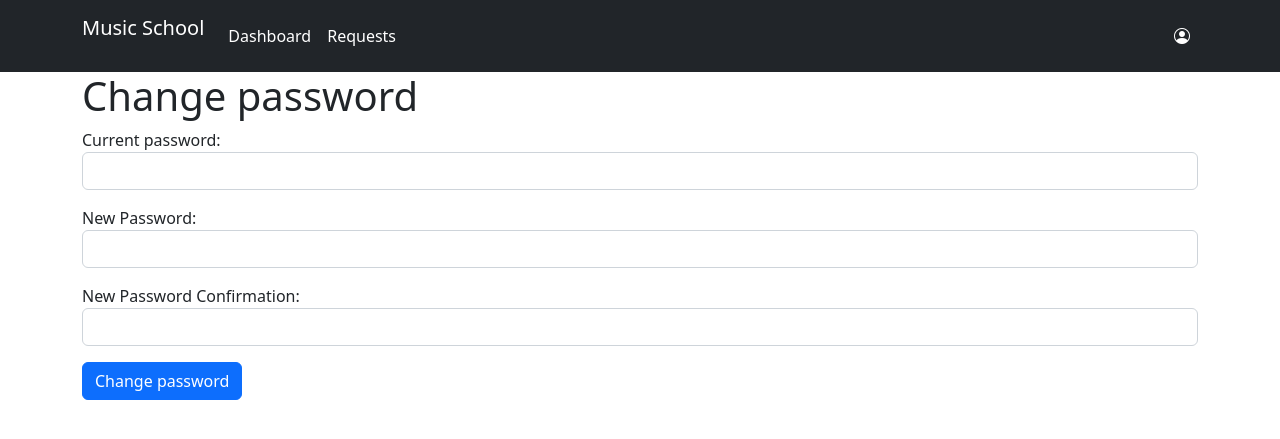
After one commit to SaujanShr/Falcon, a Django app: page /change_password/ in a window 1280 px wide. The commit adds this page. Shown: the top 439 px of the page. Run offline with Django 4.2, Linux system fonts and the light colour scheme; a user stored in the database is signed in; some libraries are stand-ins or nearby versions.

Commit message:
Add change password for logged in user

```diff
--- a/lessons/forms.py
+++ b/lessons/forms.py
@@ -106,6 +106,28 @@ class SignUpForm(forms.ModelForm):
     #password = forms.CharField(label='Password', widget=forms.PasswordInput())
 
 
+class PasswordForm(forms.Form):
+
+    password = forms.CharField(label='Current password', widget=forms.PasswordInput())
+    new_password = forms.CharField(
+        label='New Password',
+        widget=forms.PasswordInput(),
+        validators=[RegexValidator(
+            regex=r'^(?=.*[A-Z])(?=.*[a-z])(?=.*[0-9]).*$',
+            message='Password must contain an uppercase character, a lowercase '
+                    'character and a number'
+            )]
+    )
+    password_confirmation = forms.CharField(label='New Password Confirmation', widget=forms.PasswordInput())
+
+    def clean(self):
+        super().clean()
+        new_password = self.cleaned_data.get('new_password')
+        password_confirmation = self.cleaned_data.get('password_confirmation')
+        if new_password != password_confirmation:
+            self.add_error('password_confirmation', 'Confirmation does not match password.')
+
+
 class TransactionSubmitForm(forms.ModelForm):
     class Meta:
         model = BankTransaction
--- a/lessons/templates/partials/student_menu.html
+++ b/lessons/templates/partials/student_menu.html
@@ -10,7 +10,7 @@
             </a>
             <ul class="dropdown-menu dropdown-menu-end">
                 <li><a class="dropdown-item" href="#">Change Profile</a></li>
-                <li><a class="dropdown-item" href="#">Change Password</a></li>
+                <li><a class="dropdown-item" href="{% url 'change_password' %}">Change Password</a></li>
                 <li>
                     <hr class="dropdown-divider">
                 </li>
--- /dev/null
+++ b/lessons/templates/password_change.html
@@ -0,0 +1,15 @@
+{% extends 'base_content.html' %}
+{% block content %}
+<div class="container">
+  <div class="row">
+    <div class="col-12">
+      <h1>Change password</h1>
+      <form action="{% url 'change_password' %}" method="post">
+        {% csrf_token %}
+        {% include 'partials/bootstrap_form.html' with form=form %}
+        <input type="submit" value="Change password" class="btn btn-primary">
+      </form>
+    </div>
+  </div>
+</div>
+{% endblock %}
--- a/lessons/views.py
+++ b/lessons/views.py
@@ -1,11 +1,12 @@
 from django.shortcuts import render, redirect
-from .forms import LogInForm, TransactionSubmitForm, NewRequestViewForm, SignUpForm
+from .forms import LogInForm, TransactionSubmitForm, NewRequestViewForm, SignUpForm, PasswordForm
 from .models import Student, Booking, BankTransaction
 from django.contrib import messages
 from django.contrib.auth import login, logout
 from django.contrib.auth.decorators import login_required
 from .decorators import login_prohibited, allowed_groups
 from .views_functions import *
+from django.contrib.auth.hashers import check_password
 
 
 @login_required
@@ -83,6 +84,35 @@ def sign_up(request):
     else:
         form = SignUpForm()
     return render(request, 'sign_up.html', {'form': form})
+
+@login_required
+def password(request):
+    current_user = request.user
+    if request.method == 'POST':
+        form = PasswordForm(data=request.POST)
+        if form.is_valid():
+            current_password_input = form.cleaned_data.get('password')
+            if check_password(current_password_input, current_user.password):
+                new_password = form.cleaned_data.get('new_password')
+                current_user.set_password(new_password)
+                current_user.save()
+                login(request, current_user)
+                messages.add_message(request, messages.SUCCESS, "Password updated!")
+                return redirect('student_page')
+            else:
+                messages.add_message(request, messages.ERROR, "Current Password is incorrect!")
+
+        # Show error on not matching new password and confirmation
+        new_password = form.cleaned_data.get('new_password')
+        password_confirmation = form.cleaned_data.get('password_confirmation')
+        if new_password != password_confirmation:
+            messages.add_message(request, messages.ERROR, "New password and confirmation do not match!")
+            return render(request, 'password_change.html', {'form': form})
+
+        messages.add_message(request, messages.ERROR, "New password must contain an uppercase character, a lowercase character and a number")
+
+    form = PasswordForm()
+    return render(request, 'password_change.html', {'form': form})
 
 
 @login_required()
--- a/msms/urls.py
+++ b/msms/urls.py
@@ -33,5 +33,6 @@ urlpatterns = [
     path('transactions/student', views.transaction_list_student, name='transaction_list_student'),
     path('balance/admin', views.balance_list_admin, name='balance_list_admin'),
     path('admin_view_requests_and_bookings/', views.admin_bookings_requests_view, name='admin_request_view'),
+    path('change_password/', views.password, name='change_password'),
     path('log_out/', views.log_out, name='log_out'),
 ]
```
